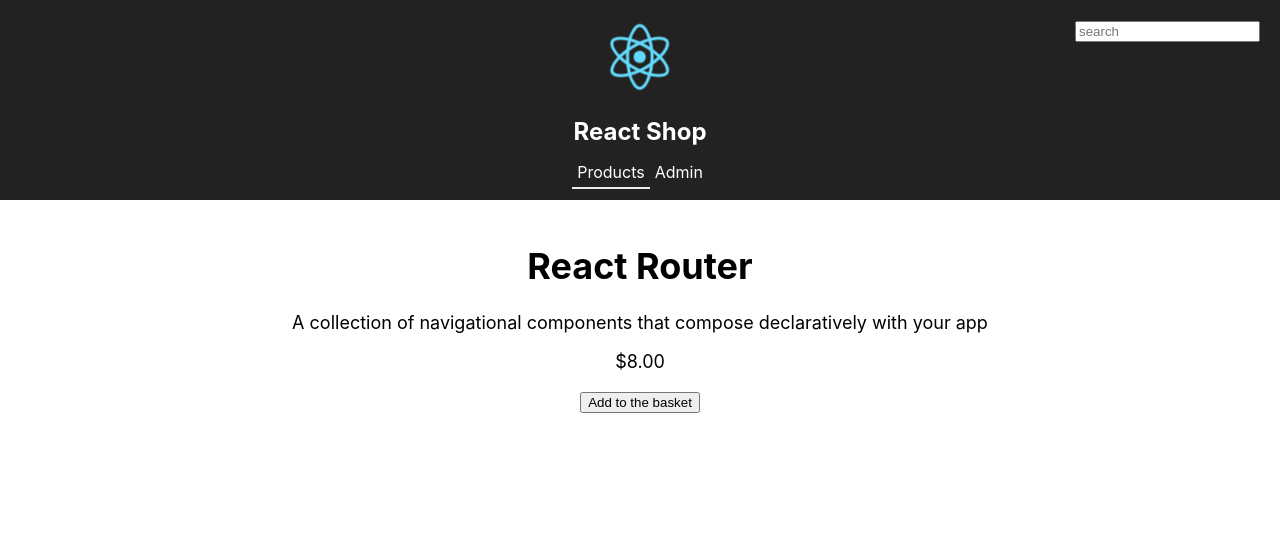
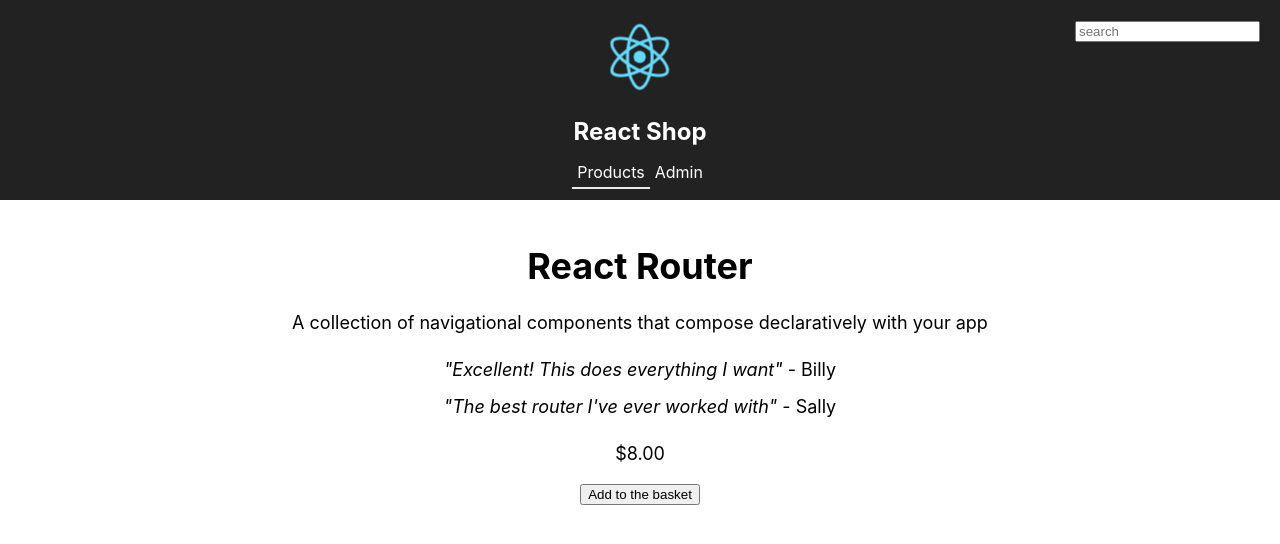
Before and after one commit to jclagoria/projects-type-scripts, a React (Create React App) app in the folder chapter06/reactshop/: page /products/1 in a window 1280 px wide. Shown: the top 544 px of the page. Built offline with nearby package versions, Linux system fonts and the light colour scheme.

Commit message:
add reviews

```diff
--- a/chapter06/reactshop/src/Product.tsx
+++ b/chapter06/reactshop/src/Product.tsx
@@ -19,6 +19,14 @@
   return (<React.Fragment>
       <h1>{product.name}</h1>
       <p>{product.description}</p>
+      <div className="product-reviews">
+          { product.reviews.map( review => (
+              <li key={review.reviewer} className="product-reviews-item">
+                  <i>"{review.comment}"</i> - {review.reviewer}
+              </li>
+            ))
+          }
+      </div>
       <p className="product-price">
           {
               new Intl.NumberFormat("en-US", {
--- a/chapter06/reactshop/src/ProductsData.ts
+++ b/chapter06/reactshop/src/ProductsData.ts
@@ -1,8 +1,14 @@
+export interface IReview {
+    comment: string;
+    reviewer: string;
+}
+
 export interface IProduct {
     id: number;
     name: string;
     description: string;
     price: number;
+    reviews: IReview[];
 }
 
 export const products: IProduct[] = [
@@ -10,18 +16,43 @@
         description:  "A collection of navigational components that compose declaratively with your app",
         id: 1,
         name: "React Router",
-        price: 8
+        price: 8,
+        reviews: [
+            {
+                comment: "Excellent! This does everything I want",
+                reviewer: "Billy"      },
+            { comment: "The best router I've ever worked with",
+                reviewer:       "Sally" }
+                ]
     },
     {
         description: "A library that helps manage state across your app",
         id: 2,
         name: "React Redux",
-        price: 12
+        price: 12,
+        reviews: [
+            {
+                comment: "I've found this really useful in a large app I'm working on",
+                reviewer: "Billy"
+            },
+            {
+                comment: "A bit confusing at first but simple when you get used to it",
+                reviewer: "Sally"
+            }
+            ]
     },
     {
         description: "A library that helps you interact with a GraphQL backend",
         id: 3,
         name: "React Apollo",
-        price: 12
+        price: 12,
+        reviews: [
+            {
+                comment: "I'll never work with a REST API again!",
+                reviewer: "Billy"
+            },
+            {
+                comment: "It makes working with GraphQL backends a breeze",
+                reviewer: "Sally"      }    ]
     }
     ];
--- a/chapter06/reactshop/src/index.css
+++ b/chapter06/reactshop/src/index.css
@@ -106,3 +106,13 @@
 .admin-link-active {
   border-bottom: #6f6e6e solid 2px;
 }
+
+.product-reviews {
+  list-style: none;
+  padding: 0p;
+}
+
+.product-reviews .product-reviews-item {
+  display: block;
+  padding: 8px 0px;
+}
```
